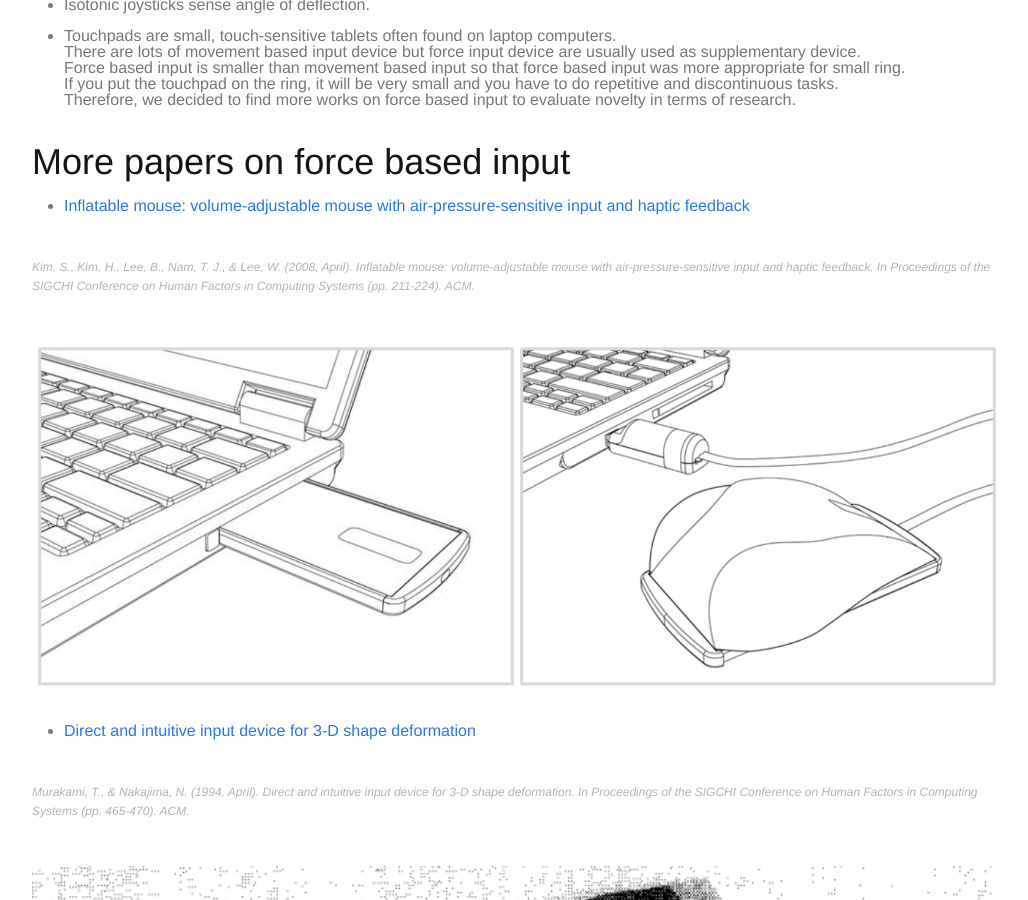
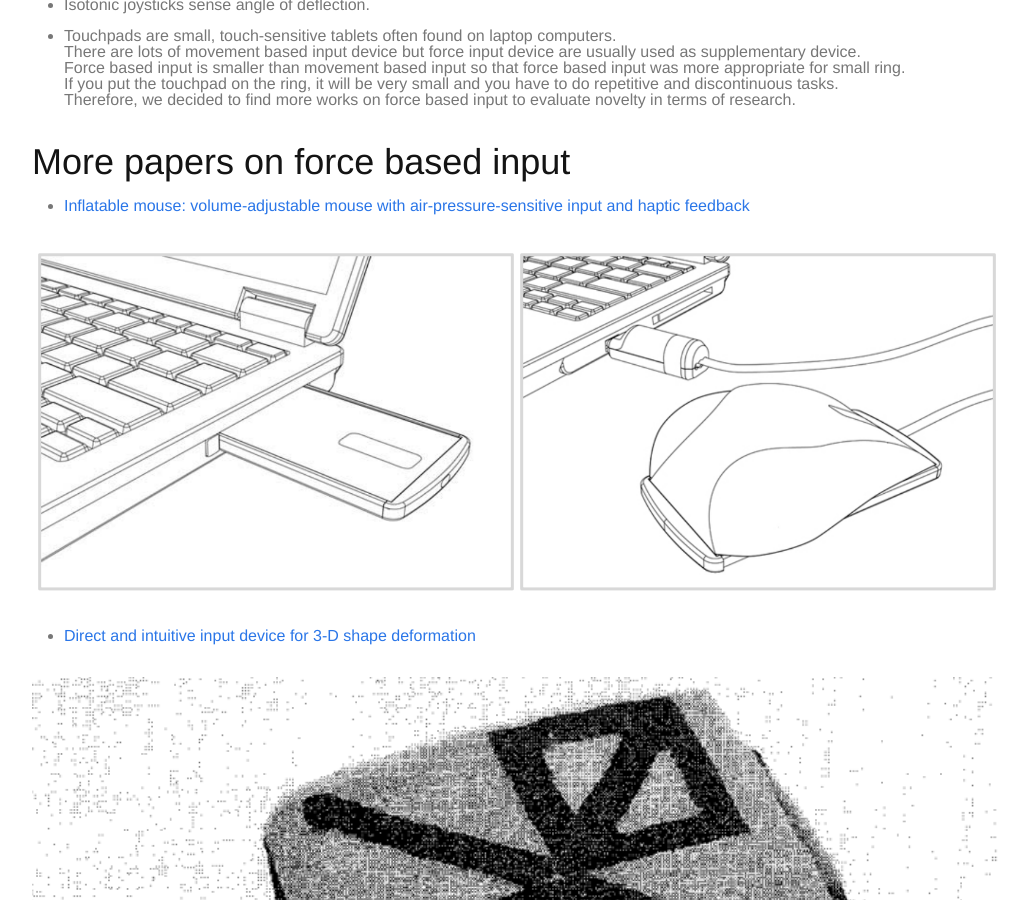
Before and after one commit to unist-AR/unist-AR.github.io, a Jekyll site: the page built from _posts/2018-04-06-Week-4.md, in a window 1280 px wide and 900 px high, scrolled down 575 px. Shown: the whole window, without its empty margins (123-1151 px from the left). Built offline with Jekyll 4.4.1, drawn with Linux system fonts in a browser that asks for light colours; some web fonts are replaced.

Commit message:
Update 2018-04-06-Week-4.md

```diff
--- a/_posts/2018-04-06-Week-4.md
+++ b/_posts/2018-04-06-Week-4.md
@@ -17,13 +17,11 @@ Therefore, we decided to find more works on force based input to evaluate novelt
 
 # More papers on force based input
 1. [Inflatable mouse: volume-adjustable mouse with air-pressure-sensitive input and haptic feedback](https://dl.acm.org/citation.cfm?id=1357090) <br>
-<p class='paper-citation'>Kim, S., Kim, H., Lee, B., Nam, T. J., & Lee, W. (2008, April). Inflatable mouse: volume-adjustable mouse with air-pressure-sensitive input and haptic feedback. In Proceedings of the SIGCHI Conference on Human Factors in Computing Systems (pp. 211-224). ACM.</p>
 <figure>
     <img src="/img/Inflatable_mouse.PNG">
 </figure>
 
 2. [Direct and intuitive input device for 3-D shape deformation](https://dl.acm.org/citation.cfm?id=191823) <br>
-<p class='paper-citation'>Murakami, T., & Nakajima, N. (1994, April). Direct and intuitive input device for 3-D shape deformation. In Proceedings of the SIGCHI Conference on Human Factors in Computing Systems (pp. 465-470). ACM.</p>
 <figure>
     <img src="/img/3D_shape_deformation.PNG">
 </figure> <br>
```
